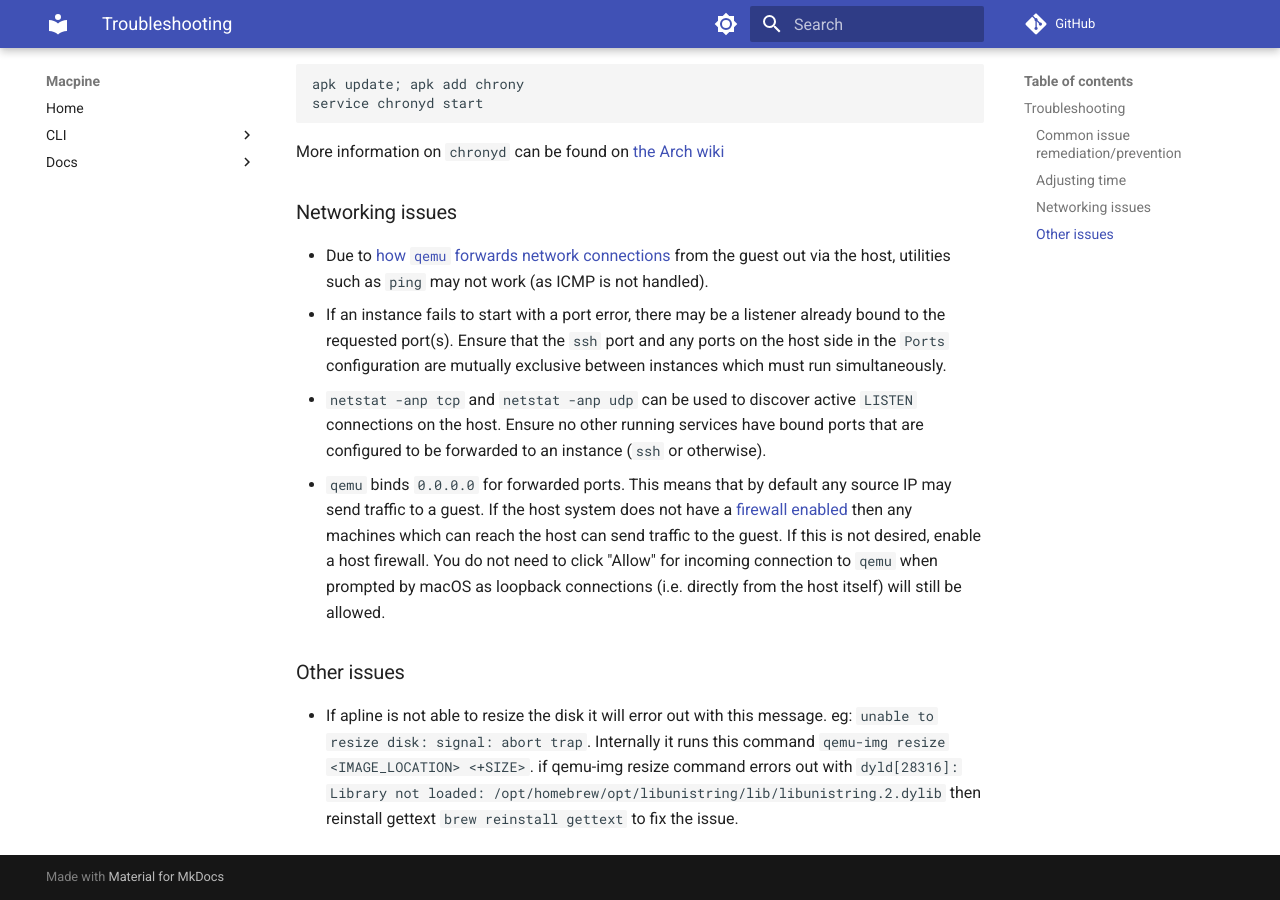
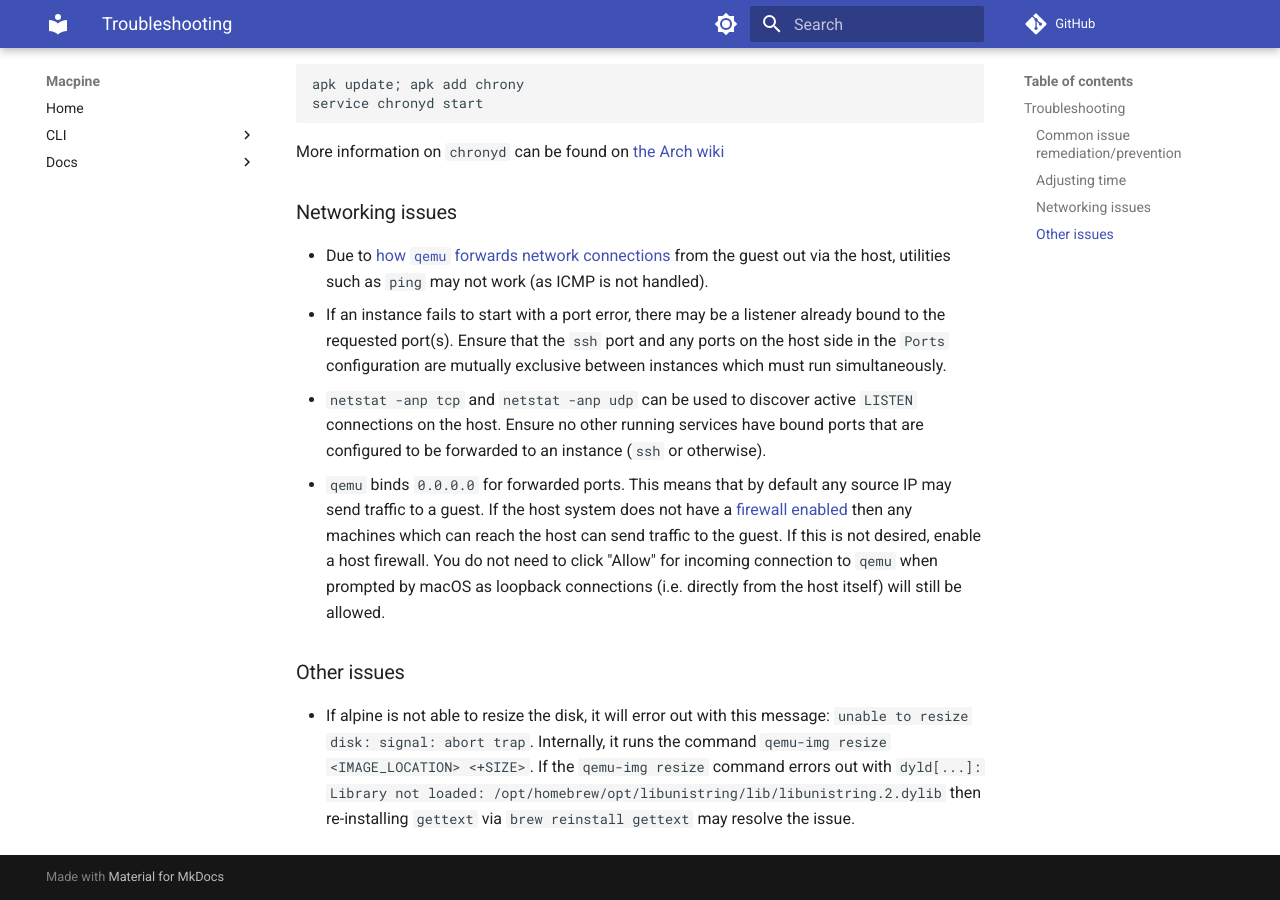
Before and after one commit to beringresearch/macpine, an MkDocs documentation site: the page built from docs/docs/troubleshooting.md, in a window 1280 px wide and 900 px high, scrolled down 1018 px. Built offline with MkDocs 1.6.1 and Material for MkDocs 9.7.7, drawn with Linux system fonts in a browser that asks for light colours; comment, search, counter and statistics services are not loaded.

Commit message:
Update troubleshooting.md
Copyedit recent updates to troubleshooting guide. Thanks for the commit!

```diff
--- a/docs/docs/troubleshooting.md
+++ b/docs/docs/troubleshooting.md
@@ -55,4 +55,4 @@ More information on `chronyd` can be found on [the Arch wiki](https://wiki.archl
 
 ### Other issues
 
-* If apline is not able to resize the disk it will error out with this message. eg: `unable to resize disk: signal: abort trap`. Internally it runs this command `qemu-img resize <IMAGE_LOCATION> <+SIZE>`. if qemu-img resize command errors out with `dyld[28316]: Library not loaded: /opt/homebrew/opt/libunistring/lib/libunistring.2.dylib` then reinstall gettext `brew reinstall gettext` to fix the issue.
+* If alpine is not able to resize the disk, it will error out with this message: `unable to resize disk: signal: abort trap`. Internally, it runs the command `qemu-img resize <IMAGE_LOCATION> <+SIZE>`. If the `qemu-img resize` command errors out with `dyld[...]: Library not loaded: /opt/homebrew/opt/libunistring/lib/libunistring.2.dylib` then re-installing `gettext` via `brew reinstall gettext` may resolve the issue.
```
